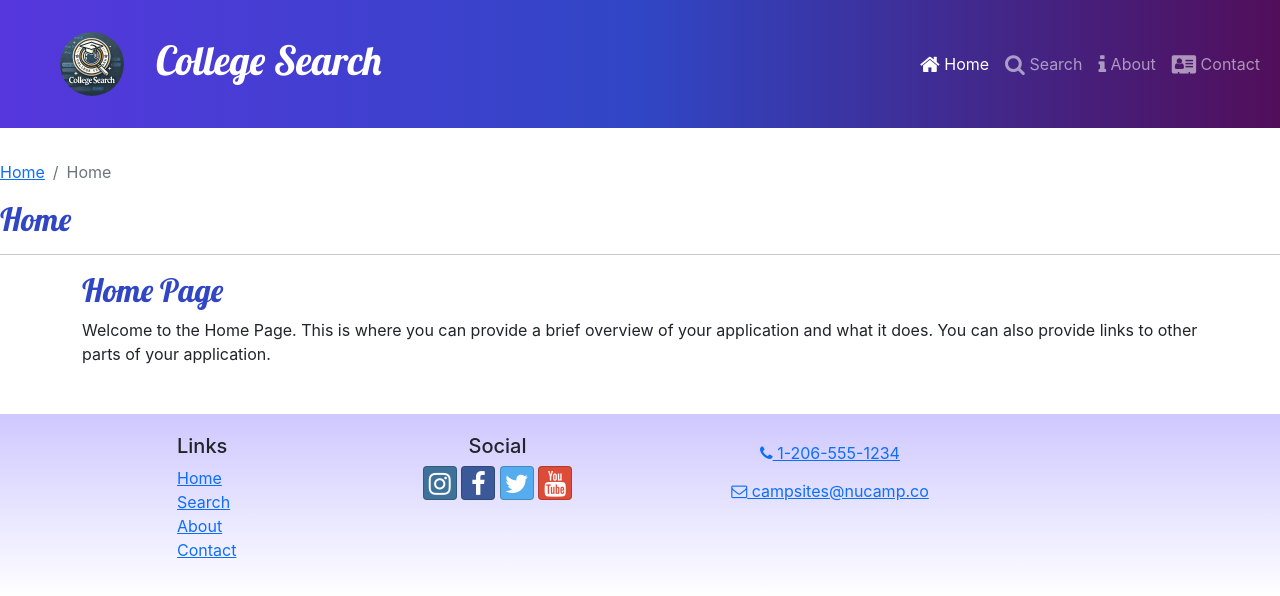
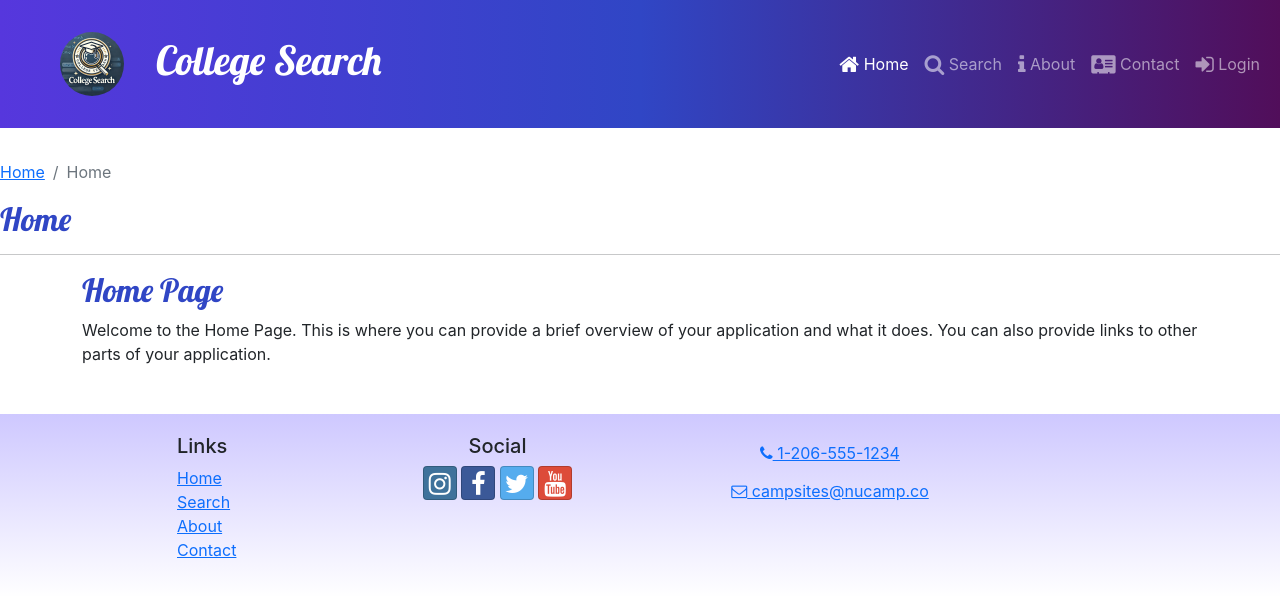
Before and after one commit to mathiasadikpon/colleges-search-app-react, a React (Create React App) app: page / in a window 1280 px wide. Shown: the top 596 px of the page. Built offline with nearby package versions, Linux system fonts and the light colour scheme.

Commit message:
add Login link to Header component

```diff
--- a/src/components/Header.js
+++ b/src/components/Header.js
@@ -46,6 +46,12 @@
               <i className="fa fa-address-card fa-lg" /> Contact
             </NavLink>
           </NavItem>
+
+          <NavItem>
+            <NavLink className="nav-link" to="/contact">
+              <i className="fa fa-sign-in fa-lg" /> Login
+            </NavLink>
+          </NavItem>
         </Nav>
       </Collapse>
     </Navbar>
```
